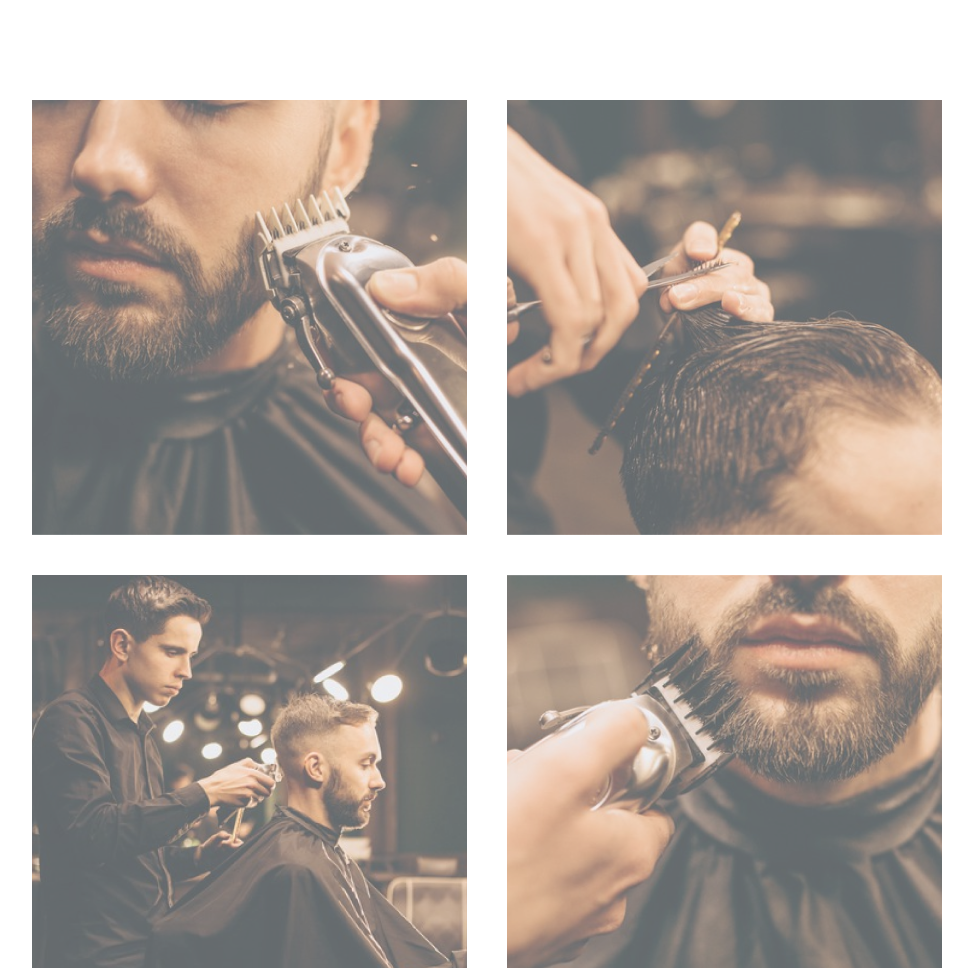
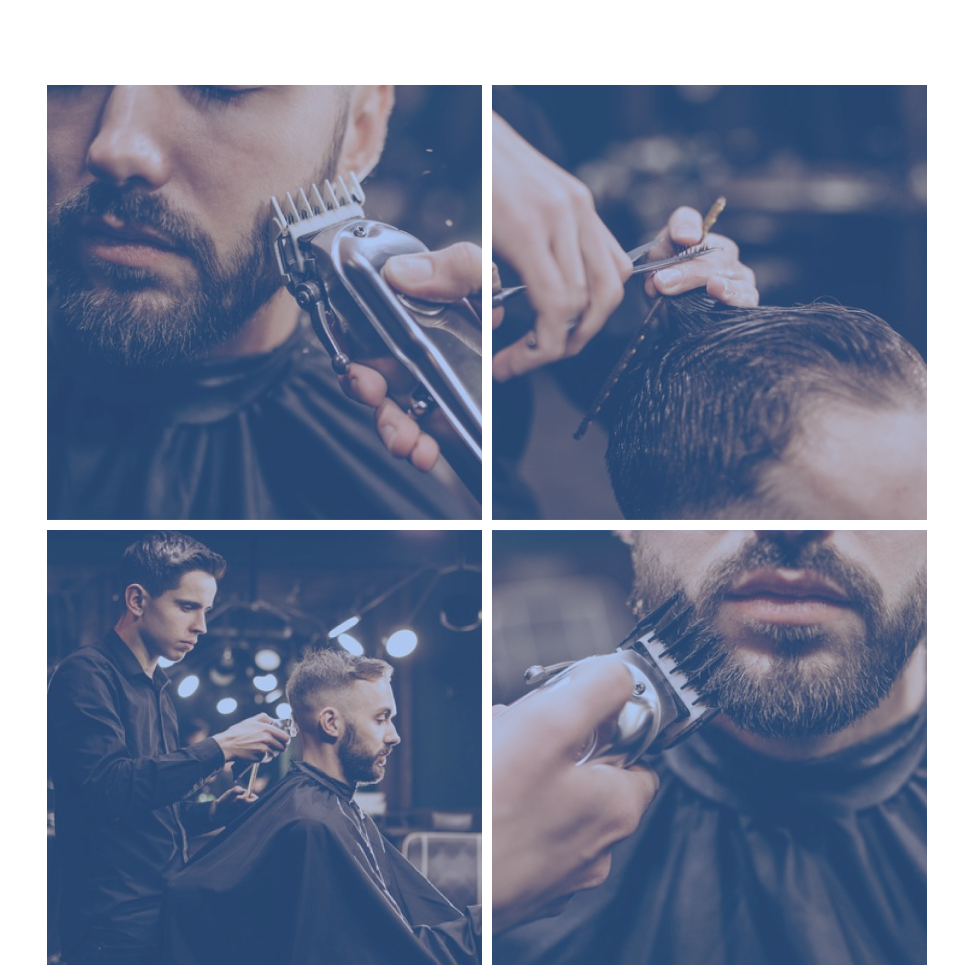
Before and after one commit to BrainHDV/Barber-template, a plain HTML site: page index.html in a window 1280 px wide. Shown: the part 3499-4467 px from the top of the page, without its empty margins (153-1126 px from the left). Drawn offline with nearby package versions, Linux system fonts and the light colour scheme.

Commit message:
Update index.css

```diff
--- a/css/index.css
+++ b/css/index.css
@@ -436,10 +436,7 @@ li:not(:last-of-type) {
 
 .gallery__content-wrapper {
     width: 435px;
-    height: 435px;
-    background: rgba(82, 150, 255, .9) cover;
-
-    margin: 15px;
+    background-color: rgba(82, 150, 255, .9);
     transition: .4s ease;
 }
 
@@ -448,6 +445,9 @@ li:not(:last-of-type) {
 }
 
 .gallery__image {
+    display: block;
+    width: 100%;
+
     opacity: .6;
     cursor: pointer;
     transition: .7s ease;
```
